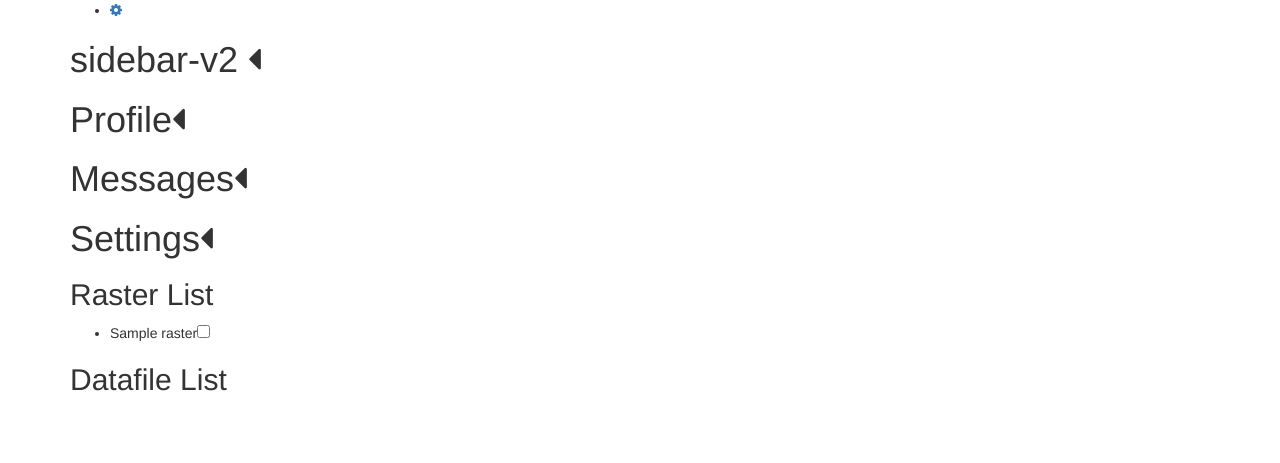
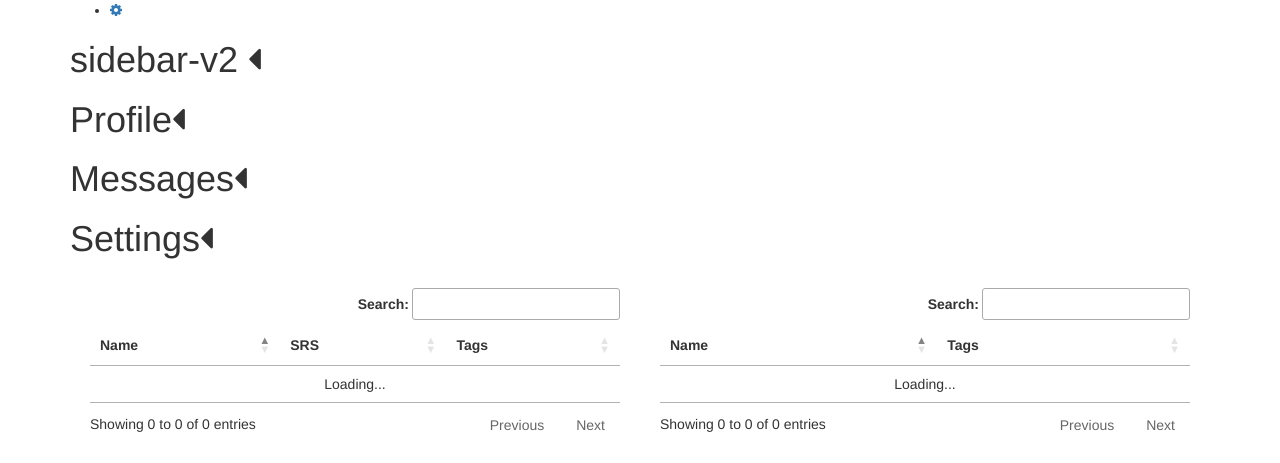
Before and after one commit to aescobarr/MuseuZoo, a Django app: template visor/templates/visor/index.html in a window 1280 px wide. Shown: the part 450-913 px from the top of the page. Before the commit the page ends 841 px from the top, so only its background shows below. Run offline with Django 3.2, Linux system fonts and the light colour scheme; the template is opened without the code that fills it: most values are stand-ins (such as "Sample title", 1, 10 or a date in 2020); some libraries are stand-ins or nearby versions.

Commit message:
Latest iteration

```diff
--- a/museuzoo/settings.py
+++ b/museuzoo/settings.py
@@ -144,6 +144,8 @@
     'datatables.net-buttons-dt',
     'datatables.net-responsive',
     'datatables.net-responsive-dt',
+    'datatables.net-select',
+    'datatables.net-select-dt',
     'fine-uploader',
     'jquery-tagit',
     'file_resubmit',
--- a/visor/serializers.py
+++ b/visor/serializers.py
@@ -20,7 +20,7 @@
     uploaded_by = serializers.StringRelatedField(many=False)
     class Meta:
         model = GeoServerRaster
-        fields = ('id', 'name', 'file', 'srs_code', 'date_uploaded', 'date_modified', 'uploaded_by', 'tags')
+        fields = ('id', 'name', 'file', 'srs_code', 'date_uploaded', 'date_modified', 'uploaded_by', 'tags', 'full_geoserver_layer_name')
 
 
 class TagSerializer(serializers.ModelSerializer):
--- /dev/null
+++ b/visor/static/visor/javascript/datafile_compact_list.js
@@ -0,0 +1,34 @@
+$(document).ready(function() {
+    var table = $('#datafile_list').DataTable( {
+        "ajax": {
+            "url": _datafile_list_url,
+            "dataType": 'json',
+            "contentType": "application/json; charset=utf-8",
+            "dataSrc": function (json) {
+                return json;
+            }
+        },
+        "pageLength": 25,
+        "bLengthChange": false,
+        "stateSave": true,
+        //"responsive": true,
+        "columns": [
+            { "data": "name" }
+            ,{ "data": "tags" }
+        ],
+        "columnDefs": [
+            {
+                "targets":0,
+                "title": "Name"
+            },
+            {
+                "targets":1,
+                "title": "Tags"
+            }
+        ],
+        "select": {
+            "style":    'single',
+            "selector": 'td:first-child'
+        }
+    } );
+} );
--- /dev/null
+++ b/visor/static/visor/javascript/geotiff_compact_list.js
@@ -0,0 +1,71 @@
+$(document).ready(function() {
+    var table = $('#geotiff_list').DataTable( {
+        "ajax": {
+            "url": _geotiff_list_url,
+            "dataType": 'json',
+            "contentType": "application/json; charset=utf-8",
+            "dataSrc": function (json) {
+                return json;
+            }
+        },
+        "pageLength": 25,
+        "bLengthChange": false,
+        "stateSave": true,
+        //"responsive": true,
+        "columns": [
+            { "data": "name" }
+            ,{ "data": "srs_code" }
+            ,{ "data": "tags" }
+        ],
+        "columnDefs": [
+            {
+                "targets":0,
+                "title": "Name"
+            },
+            {
+                "targets":1,
+                "title": "SRS"
+            },
+            {
+                "targets":2,
+                "title": "Tags"
+            },
+
+        ],
+        "select": {
+            "style":    'os',
+            "selector": 'td:first-child'
+        }
+    } );
+
+    table.on( 'select', function ( e, dt, type, indexes ) {
+        if ( type === 'row' ) {
+            //var data = table.rows( indexes ).data().pluck( 'id' );
+            var data = table.rows( indexes ).data();
+            //alert(data[0]);
+            if(data && data[0]){
+                var pre_layer = data[0].full_geoserver_layer_name;
+                var wmsLayer = L.tileLayer.wms(
+                    wms_url,
+                    {
+                        layers: pre_layer,
+                        transparent: true
+                    }
+                );
+                wmsLayer.addTo(map);
+                wmsLayer.setOpacity(0.4);
+                }
+            }
+    } );
+
+    table.on( 'deselect', function ( e, dt, type, indexes ) {
+    if ( type === 'rows' ) {
+        map.eachLayer(
+            function(layer){
+                map.removeLayer(layer);
+            }
+        );
+    }
+} );
+
+} );
--- a/visor/static/visor/javascript/visor.js
+++ b/visor/static/visor/javascript/visor.js
@@ -1,5 +1,5 @@
 $( document ).ready(function() {
-    var map = new L.Map('map');
+    map = new L.Map('map');
 
 	// create the tile layer with correct attribution
 	var osmUrl='http://{s}.tile.openstreetmap.org/{z}/{x}/{y}.png';
@@ -9,9 +9,9 @@
 	// start the map in South-East England
 	map.setView(new L.LatLng(40.58, -3.25),4);
 	map.addLayer(osm);
-	var sidebar = $('#sidebar').sidebar();
+	//var sidebar = $('#sidebar').sidebar();
 
-	for (var i = 0; i < rasters.length; i++){
+	/*for (var i = 0; i < rasters.length; i++){
 	    var wmsLayer = L.tileLayer.wms(
 	        wms_url,
 	        {
@@ -20,5 +20,5 @@
             }
         ).addTo(map);
 	    wmsLayer.setOpacity(0.4);
-	}
+	}*/
 });
--- a/visor/templates/visor/index.html
+++ b/visor/templates/visor/index.html
@@ -3,12 +3,24 @@
 
 {% block title %}Map{% endblock %}
 
+{% block extrahead %}
+<script>
+    var _geotiff_list_url = "{% url 'geotiffs-list' %}";
+    var _datafile_list_url = "{% url 'datafiles-list' %}";
+</script>
+{% endblock %}
+
 {% block extra_css %}
+<link href="//cdn.datatables.net/1.10.15/css/jquery.dataTables.min.css" rel="stylesheet">
+<link href="{% static 'jquery-ui/themes/base/jquery-ui.min.css' %}" rel="stylesheet">
+<link href="{% static 'datatables.net-responsive-dt/css/responsive.dataTables.min.css' %}" rel="stylesheet">
+<link href="{% static 'datatables.net-select-dt/css/select.dataTables.min.css' %}" rel="stylesheet">
 <link href="{% static 'leaflet/dist/leaflet.css' %}" rel="stylesheet">
 <link href="{% static 'sidebar-v2/css/leaflet-sidebar.min.css' %}" rel="stylesheet">
 <style>
     #map { height: 400px; }
-
+    #geotiff_list_container { float:left; width: 50%; padding: 20px;}
+    #datafile_list_container { float:left; width: 50%; padding: 20px;}
 </style>
 {% endblock %}
 
@@ -23,6 +35,7 @@
             <div id="map"></div>
         </div>
     </div>
+
     <div id="sidebar" class="sidebar collapsed">
         <!-- Nav tabs -->
         <div class="sidebar-tabs">
@@ -62,21 +75,21 @@
     </div>
     <div>
         <div>
-            <h2>Raster List</h2>
-            <ul>
-                {% for raster in raster_list %}
-                    <li>{{ raster.full_geoserver_layer_name }}<input type="checkbox" name="{{ raster.full_geoserver_layer_name }}" value="{{ raster.full_geoserver_layer_name }}"><br></li>
-                {% endfor %}
-            </ul>
-        </div>
-        <div>
-            <h2>Datafile List</h2>
+            <div id="geotiff_list_container">
+                <table id="geotiff_list"></table>
+            </div>
+            <div id="datafile_list_container">
+                <table id="datafile_list"></table>
+            </div>
         </div>
     </div>
 </div>
 {% endblock %}
 
 {% block extra_js %}
+    <script>
+        var map;
+    </script>
     <script src="{% static 'leaflet/dist/leaflet.js' %}" ></script>
     <script src="{% static 'underscore/underscore-min.js' %}" ></script>
     <script>
@@ -88,4 +101,11 @@
     </script>
     <script src="{% static 'visor/javascript/visor.js' %}" ></script>
     <script src="{% static 'sidebar-v2/js/jquery-sidebar.min.js' %}" ></script>
+    <script src="{% static 'jquery-ui/jquery-ui.min.js' %}"></script>
+    <script src="//cdn.datatables.net/1.10.15/js/jquery.dataTables.min.js"></script>
+    <script src="{% static 'datatables.net-responsive/js/dataTables.responsive.min.js' %}"></script>
+    <script src="{% static 'datatables.net-select/js/dataTables.select.min.js' %}"></script>
+    <script src="{% static 'visor/javascript/csrf_utils.js'%}"></script>
+    <script src="{% static 'visor/javascript/geotiff_compact_list.js'%}"></script>
+    <script src="{% static 'visor/javascript/datafile_compact_list.js'%}"></script>
 {% endblock %}
--- a/visor/views.py
+++ b/visor/views.py
@@ -93,8 +93,9 @@
 def index(request):
     layers = WmsLayer.objects.all()
     rasters = GeoServerRaster.objects.all()
+    files = DataFile.objects.all()
     wms_url = conf.GEOSERVER_WMS_URL
-    context = {'wmslayer_list': layers, 'raster_list': rasters, 'wms_url': wms_url}
+    context = {'wmslayer_list': layers, 'raster_list': rasters, 'wms_url': wms_url, 'files_list': files}
     return render(request, 'visor/index.html', context)
 
 
```
Also changed, not shown: visor/models.py (+9 -0 lines), visor/migrations/0013_operation.py (added), visor/migrations/0014_operation_result.py (added), visor/migrations/0015_operation_execution_log.py (added), visor/migrations/0016_auto_20170710_1218.py (added).
